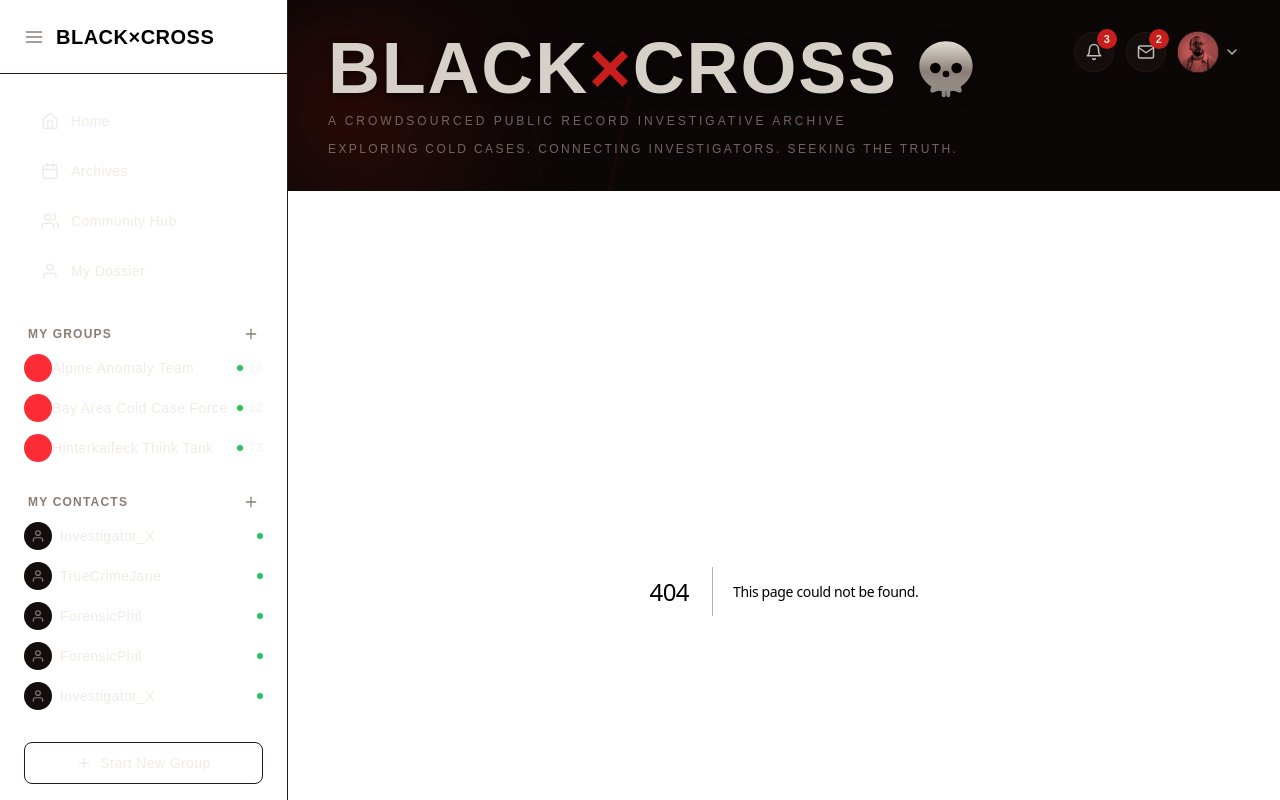
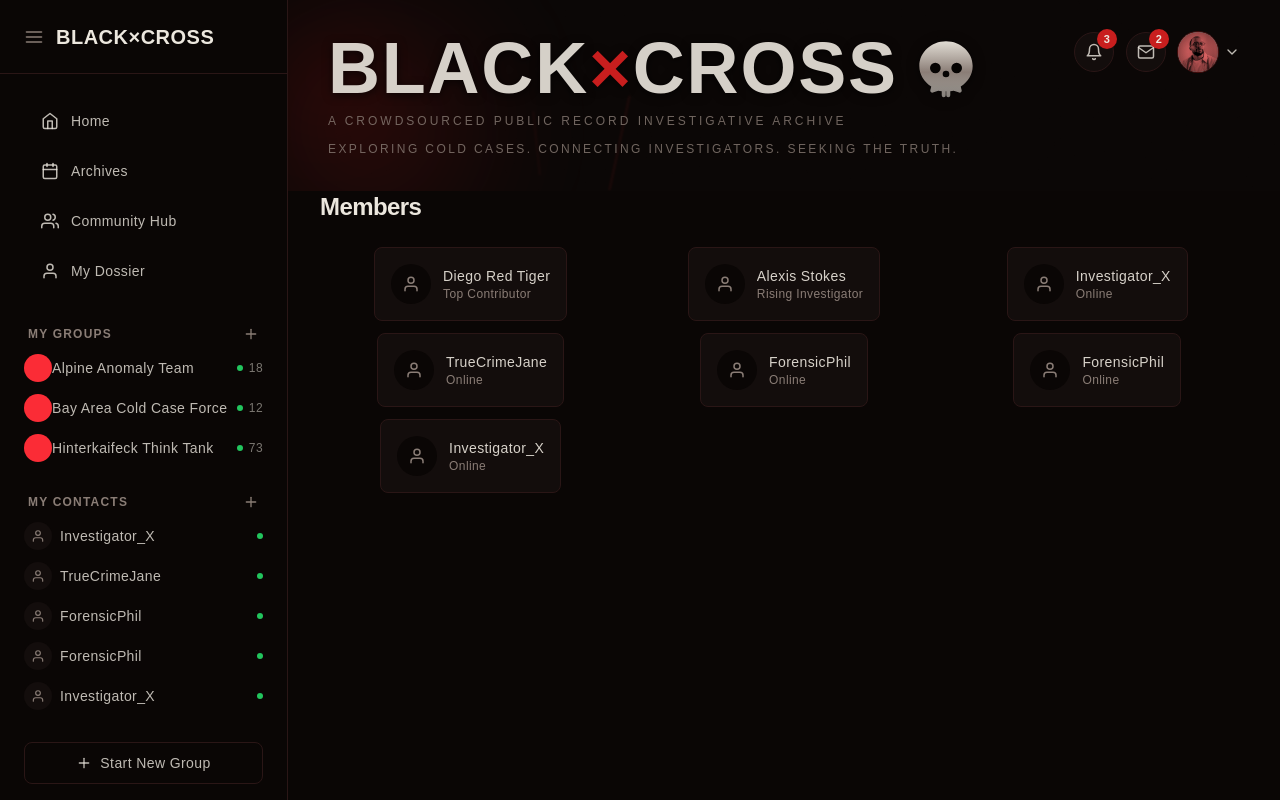
Before and after one commit to shahinsamiur/blackXcross, a Next.js app: page /members in a window 1280 px wide. Before the commit this address had no page. Shown: the top 800 px of the page. Built offline with nearby package versions, Linux system fonts and the light colour scheme.

Commit message:
feat: implement requested landing page feature

```diff
--- /dev/null
+++ b/src/app/members/page.tsx
@@ -0,0 +1,57 @@
+import Link from "next/link";
+import { FiUser } from "react-icons/fi";
+import { memberSpotlight, myContacts } from "../../_mock/blackxcross";
+
+const slugify = (name: string) =>
+  name
+    .toLowerCase()
+    .replace(/[^a-z0-9]+/g, "-")
+    .replace(/(^-|-$)/g, "");
+
+const allMembers = [
+  ...memberSpotlight.map((m) => ({
+    username: slugify(m.name),
+    name: m.name,
+    role: m.role,
+    contributions: m.contributions,
+  })),
+  ...myContacts.map((c, i) => ({
+    username: `${slugify(c.name)}-${i}`,
+    name: c.name,
+    role: c.online ? "Online" : "Offline",
+    contributions: 0,
+  })),
+];
+
+export default function MembersPage() {
+  return (
+    <div className="flex w-full flex-col gap-6 px-4 pb-8 sm:px-6 lg:px-8">
+      <h1 className="text-xl font-semibold text-foreground sm:text-2xl">
+        Members
+      </h1>
+
+      <ul className="grid w-full grid-cols-1 gap-3 sm:grid-cols-2 lg:grid-cols-3">
+        {allMembers.map((member) => (
+          <li key={member.username}>
+            <Link
+              href={`/members/${member.username}`}
+              className="flex items-center gap-3 rounded-lg border border-border bg-card p-4 hover:border-primary/40"
+            >
+              <span className="flex h-10 w-10 shrink-0 items-center justify-center rounded-full bg-background text-muted">
+                <FiUser size={18} />
+              </span>
+              <span className="flex min-w-0 flex-col">
+                <span className="truncate text-sm font-medium text-foreground/90">
+                  {member.name}
+                </span>
+                <span className="truncate text-xs text-muted">
+                  {member.role}
+                </span>
+              </span>
+            </Link>
+          </li>
+        ))}
+      </ul>
+    </div>
+  );
+}
```
